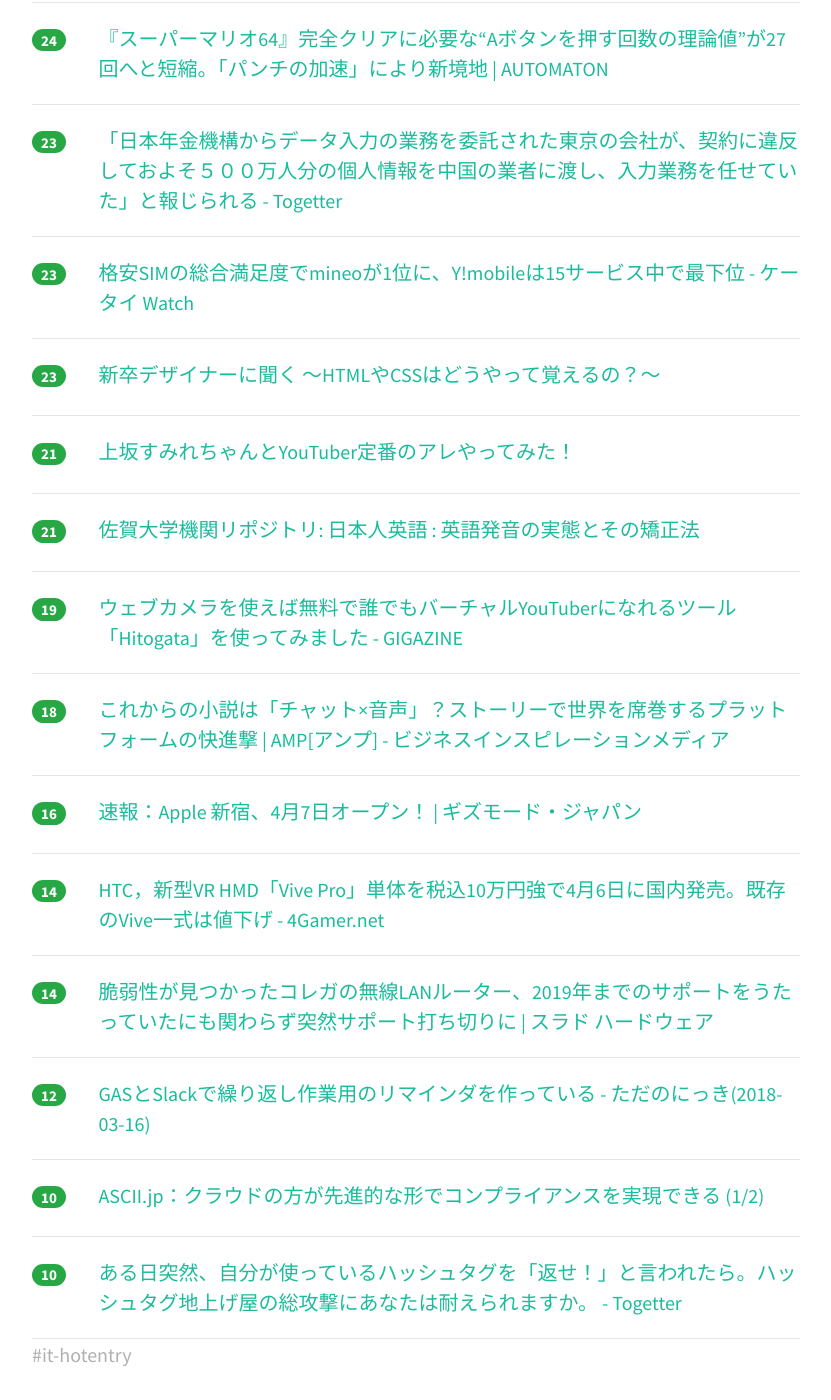
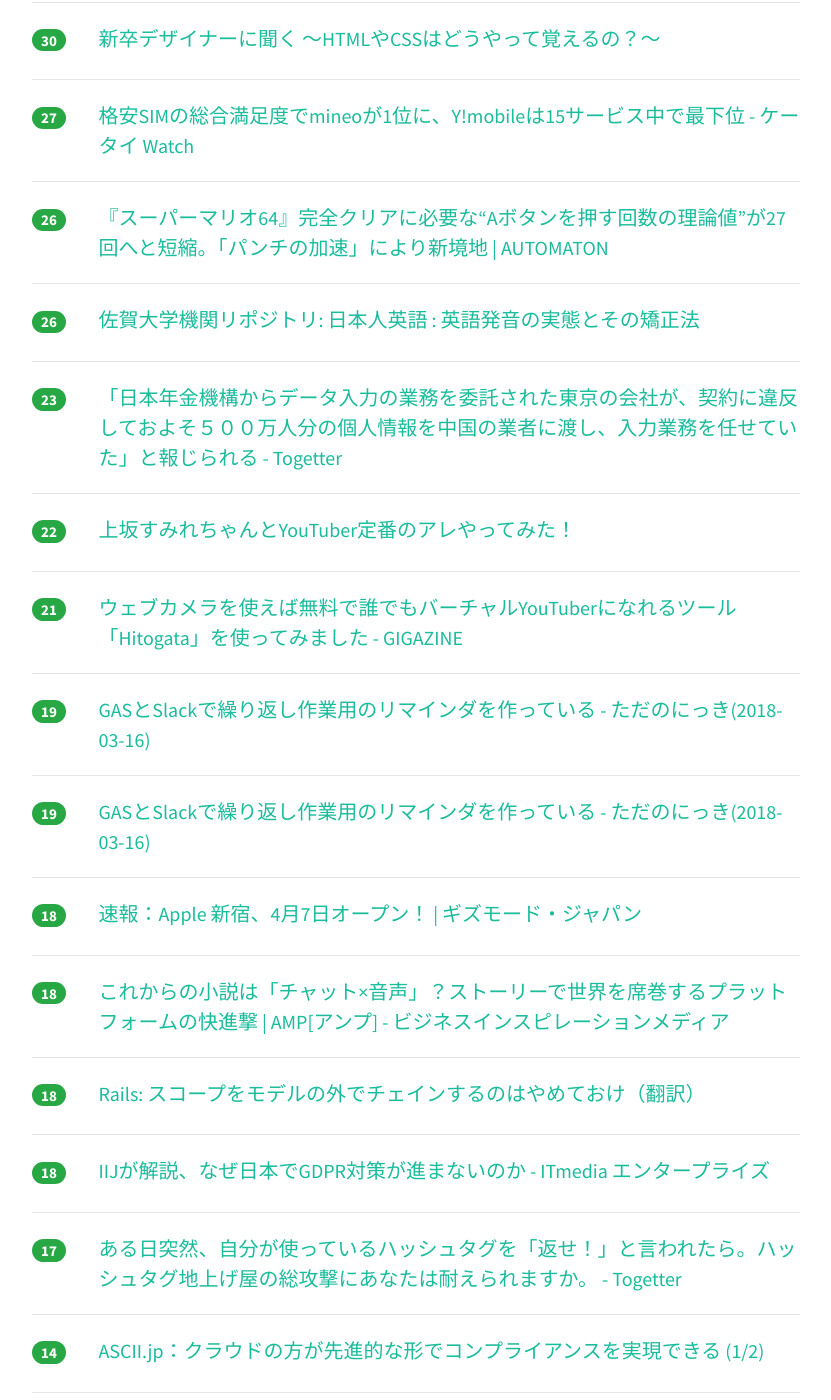
Before and after one commit to yatta47/hatena-matome-site, a Jekyll site: the page built from _posts/2018-03-20-hatena.md, in a window 1280 px wide and 1400 px high, scrolled down 887 px. Shown: the whole window, without its empty margins (224-1055 px from the left). Built offline with Jekyll 4.4.1, drawn with Linux system fonts in a browser that asks for light colours; nearby versions of some CDN libraries; some of the changed text lies outside the part shown.

Commit message:
Updated 2018-03-20

```diff
--- a/_posts/2018-03-20-hatena.md
+++ b/_posts/2018-03-20-hatena.md
@@ -1,18 +1,18 @@
 ---
 layout: post
 title:  "2018-03-20 はてぶIT"
-date:   2018-03-20 09:02:26
+date:   2018-03-20 10:02:40
 tags: [it-hotentry]
 ---
-19 件のデータあり
+24 件のデータあり
 
 <hr><div class="row">
-<div class="col-1"><span class="badge badge-pill badge-success h2">99</span></div>
+<div class="col-1"><span class="badge badge-pill badge-success h2">156</span></div>
 <div class="col-11"><a href='http://www.publickey1.jp/blog/18/java_10java_9.html' target='_blank'>Java 10が本日付で正式リリース。ローカル変数の型推論、ガベージコレクタが入れ替え可能、不揮発性メモリ対応など。Java 9は早くもサポート期間終了 － Publickey</a></div>
 </div>
 <hr>
 <div class="row">
-<div class="col-1"><span class="badge badge-pill badge-success h2">52</span></div>
+<div class="col-1"><span class="badge badge-pill badge-success h2">63</span></div>
 <div class="col-11"><a href='https://gigazine.net/news/20180319-vr-making-love-system/' target='_blank'>VRで「女の子とえっちできるシステム作ってみた」という猛者が登場、ハード＆ソフトの二段構え - GIGAZINE</a></div>
 </div>
 <hr>
@@ -22,18 +22,33 @@ tags: [it-hotentry]
 </div>
 <hr>
 <div class="row">
-<div class="col-1"><span class="badge badge-pill badge-success h2">32</span></div>
+<div class="col-1"><span class="badge badge-pill badge-success h2">34</span></div>
 <div class="col-11"><a href='https://wp-cocoon.com/' target='_blank'>Cocoon | SEO・高速化・モバイルファースト対応済みの無料Wordpressテーマ</a></div>
 </div>
 <hr>
 <div class="row">
-<div class="col-1"><span class="badge badge-pill badge-success h2">29</span></div>
+<div class="col-1"><span class="badge badge-pill badge-success h2">31</span></div>
 <div class="col-11"><a href='https://av.watch.impress.co.jp/docs/news/1112452.html' target='_blank'>ソニー、BRAVIAの業務用4Kディスプレイ。チューナ省き“プロモード”搭載 - AV Watch</a></div>
 </div>
 <hr>
 <div class="row">
-<div class="col-1"><span class="badge badge-pill badge-success h2">24</span></div>
+<div class="col-1"><span class="badge badge-pill badge-success h2">30</span></div>
+<div class="col-11"><a href='https://hr.pepabo.com/interview/2018/03/19/1154' target='_blank'>新卒デザイナーに聞く 〜HTMLやCSSはどうやって覚えるの？〜</a></div>
+</div>
+<hr>
+<div class="row">
+<div class="col-1"><span class="badge badge-pill badge-success h2">27</span></div>
+<div class="col-11"><a href='https://k-tai.watch.impress.co.jp/docs/news/1112416.html' target='_blank'>格安SIMの総合満足度でmineoが1位に、Y!mobileは15サービス中で最下位 - ケータイ Watch</a></div>
+</div>
+<hr>
+<div class="row">
+<div class="col-1"><span class="badge badge-pill badge-success h2">26</span></div>
 <div class="col-11"><a href='http://jp.automaton.am/articles/newsjp/20180319-64693/' target='_blank'>『スーパーマリオ64』完全クリアに必要な“Aボタンを押す回数の理論値”が27回へと短縮。「パンチの加速」により新境地 | AUTOMATON</a></div>
+</div>
+<hr>
+<div class="row">
+<div class="col-1"><span class="badge badge-pill badge-success h2">26</span></div>
+<div class="col-11"><a href='http://portal.dl.saga-u.ac.jp/handle/123456789/120019' target='_blank'>佐賀大学機関リポジトリ: 日本人英語 : 英語発音の実態とその矯正法</a></div>
 </div>
 <hr>
 <div class="row">
@@ -42,28 +57,28 @@ tags: [it-hotentry]
 </div>
 <hr>
 <div class="row">
-<div class="col-1"><span class="badge badge-pill badge-success h2">23</span></div>
-<div class="col-11"><a href='https://k-tai.watch.impress.co.jp/docs/news/1112416.html' target='_blank'>格安SIMの総合満足度でmineoが1位に、Y!mobileは15サービス中で最下位 - ケータイ Watch</a></div>
-</div>
-<hr>
-<div class="row">
-<div class="col-1"><span class="badge badge-pill badge-success h2">23</span></div>
-<div class="col-11"><a href='https://hr.pepabo.com/interview/2018/03/19/1154' target='_blank'>新卒デザイナーに聞く 〜HTMLやCSSはどうやって覚えるの？〜</a></div>
-</div>
-<hr>
-<div class="row">
-<div class="col-1"><span class="badge badge-pill badge-success h2">21</span></div>
+<div class="col-1"><span class="badge badge-pill badge-success h2">22</span></div>
 <div class="col-11"><a href='http://www.youtube.com/watch?v=Rj-S5TBz5To' target='_blank'>上坂すみれちゃんとYouTuber定番のアレやってみた！</a></div>
 </div>
 <hr>
 <div class="row">
 <div class="col-1"><span class="badge badge-pill badge-success h2">21</span></div>
-<div class="col-11"><a href='http://portal.dl.saga-u.ac.jp/handle/123456789/120019' target='_blank'>佐賀大学機関リポジトリ: 日本人英語 : 英語発音の実態とその矯正法</a></div>
+<div class="col-11"><a href='https://gigazine.net/news/20180319-hitogata-virtual-youtuber-tool/' target='_blank'>ウェブカメラを使えば無料で誰でもバーチャルYouTuberになれるツール「Hitogata」を使ってみました - GIGAZINE</a></div>
 </div>
 <hr>
 <div class="row">
 <div class="col-1"><span class="badge badge-pill badge-success h2">19</span></div>
-<div class="col-11"><a href='https://gigazine.net/news/20180319-hitogata-virtual-youtuber-tool/' target='_blank'>ウェブカメラを使えば無料で誰でもバーチャルYouTuberになれるツール「Hitogata」を使ってみました - GIGAZINE</a></div>
+<div class="col-11"><a href='http://sho.tdiary.net/20180316.html#p01' target='_blank'>GASとSlackで繰り返し作業用のリマインダを作っている - ただのにっき(2018-03-16)</a></div>
+</div>
+<hr>
+<div class="row">
+<div class="col-1"><span class="badge badge-pill badge-success h2">19</span></div>
+<div class="col-11"><a href='http://sho.tdiary.net/20180316.html' target='_blank'>GASとSlackで繰り返し作業用のリマインダを作っている - ただのにっき(2018-03-16)</a></div>
+</div>
+<hr>
+<div class="row">
+<div class="col-1"><span class="badge badge-pill badge-success h2">18</span></div>
+<div class="col-11"><a href='https://www.gizmodo.jp/2018/03/164159.html' target='_blank'>速報：Apple 新宿、4月7日オープン！ | ギズモード・ジャパン</a></div>
 </div>
 <hr>
 <div class="row">
@@ -72,8 +87,23 @@ tags: [it-hotentry]
 </div>
 <hr>
 <div class="row">
-<div class="col-1"><span class="badge badge-pill badge-success h2">16</span></div>
-<div class="col-11"><a href='https://www.gizmodo.jp/2018/03/164159.html' target='_blank'>速報：Apple 新宿、4月7日オープン！ | ギズモード・ジャパン</a></div>
+<div class="col-1"><span class="badge badge-pill badge-success h2">18</span></div>
+<div class="col-11"><a href='https://techracho.bpsinc.jp/hachi8833/2018_03_19/53537' target='_blank'>Rails: スコープをモデルの外でチェインするのはやめておけ（翻訳）</a></div>
+</div>
+<hr>
+<div class="row">
+<div class="col-1"><span class="badge badge-pill badge-success h2">18</span></div>
+<div class="col-11"><a href='http://www.itmedia.co.jp/enterprise/articles/1803/19/news097.html' target='_blank'>IIJが解説、なぜ日本でGDPR対策が進まないのか - ITmedia エンタープライズ</a></div>
+</div>
+<hr>
+<div class="row">
+<div class="col-1"><span class="badge badge-pill badge-success h2">17</span></div>
+<div class="col-11"><a href='https://togetter.com/li/1210307' target='_blank'>ある日突然、自分が使っているハッシュタグを「返せ！」と言われたら。ハッシュタグ地上げ屋の総攻撃にあなたは耐えられますか。 - Togetter</a></div>
+</div>
+<hr>
+<div class="row">
+<div class="col-1"><span class="badge badge-pill badge-success h2">14</span></div>
+<div class="col-11"><a href='http://ascii.jp/elem/000/001/647/1647347/' target='_blank'>ASCII.jp：クラウドの方が先進的な形でコンプライアンスを実現できる (1/2)</a></div>
 </div>
 <hr>
 <div class="row">
@@ -87,17 +117,12 @@ tags: [it-hotentry]
 </div>
 <hr>
 <div class="row">
-<div class="col-1"><span class="badge badge-pill badge-success h2">12</span></div>
-<div class="col-11"><a href='http://sho.tdiary.net/20180316.html#p01' target='_blank'>GASとSlackで繰り返し作業用のリマインダを作っている - ただのにっき(2018-03-16)</a></div>
+<div class="col-1"><span class="badge badge-pill badge-success h2">9</span></div>
+<div class="col-11"><a href='https://kaikore.blogspot.com/2018/03/naomi-osaka-stumbles-worst-speech-ever.html' target='_blank'>海外メディア「大坂なおみの優勝スピーチが史上最悪、だがそれがいい」(海外の反応)| かいこれ！ 海外の反応 コレクション</a></div>
 </div>
 <hr>
 <div class="row">
-<div class="col-1"><span class="badge badge-pill badge-success h2">10</span></div>
-<div class="col-11"><a href='http://ascii.jp/elem/000/001/647/1647347/' target='_blank'>ASCII.jp：クラウドの方が先進的な形でコンプライアンスを実現できる (1/2)</a></div>
+<div class="col-1"><span class="badge badge-pill badge-success h2">7</span></div>
+<div class="col-11"><a href='https://jenkins.io/blog/2018/03/19/introducing-jenkins-x/' target='_blank'>Introducing Jenkins X: a CI/CD solution for modern cloud applications on Kubernetes</a></div>
 </div>
 <hr>
-<div class="row">
-<div class="col-1"><span class="badge badge-pill badge-success h2">10</span></div>
-<div class="col-11"><a href='https://togetter.com/li/1210307' target='_blank'>ある日突然、自分が使っているハッシュタグを「返せ！」と言われたら。ハッシュタグ地上げ屋の総攻撃にあなたは耐えられますか。 - Togetter</a></div>
-</div>
-<hr>
```
